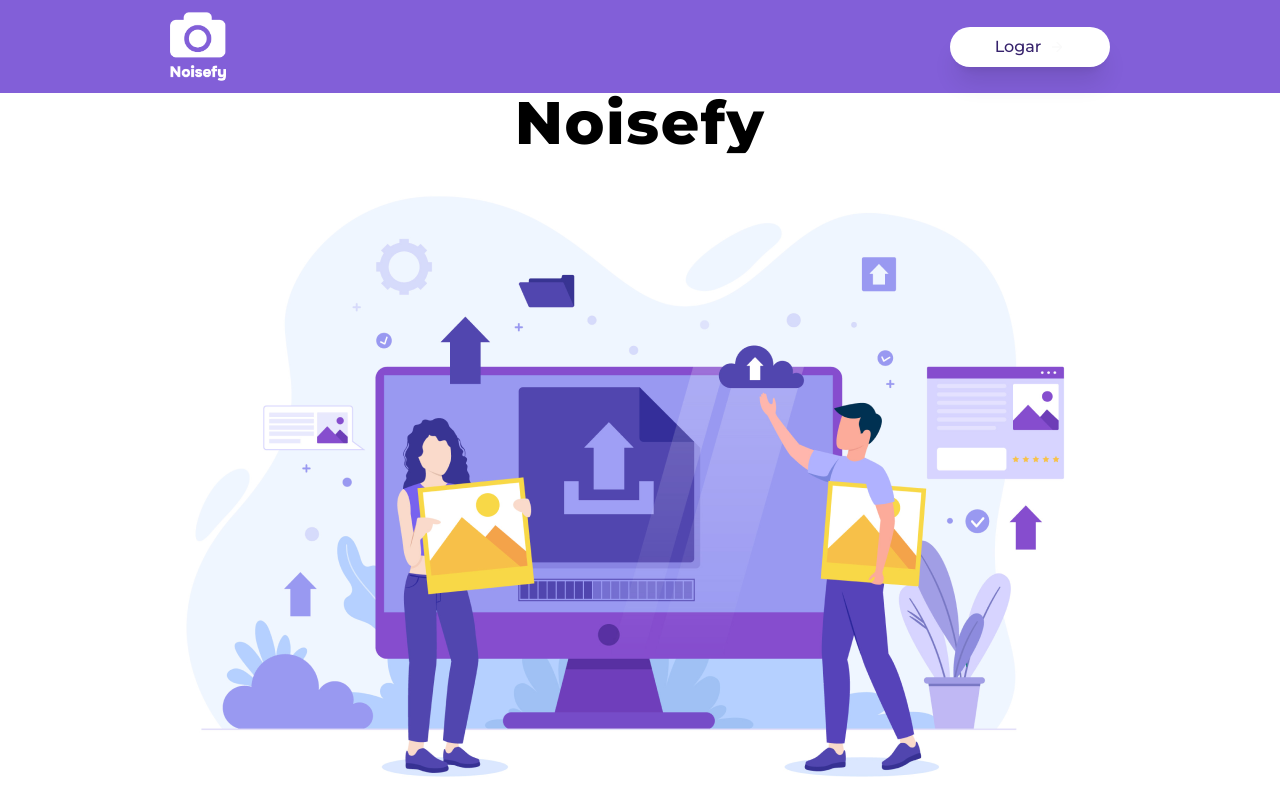
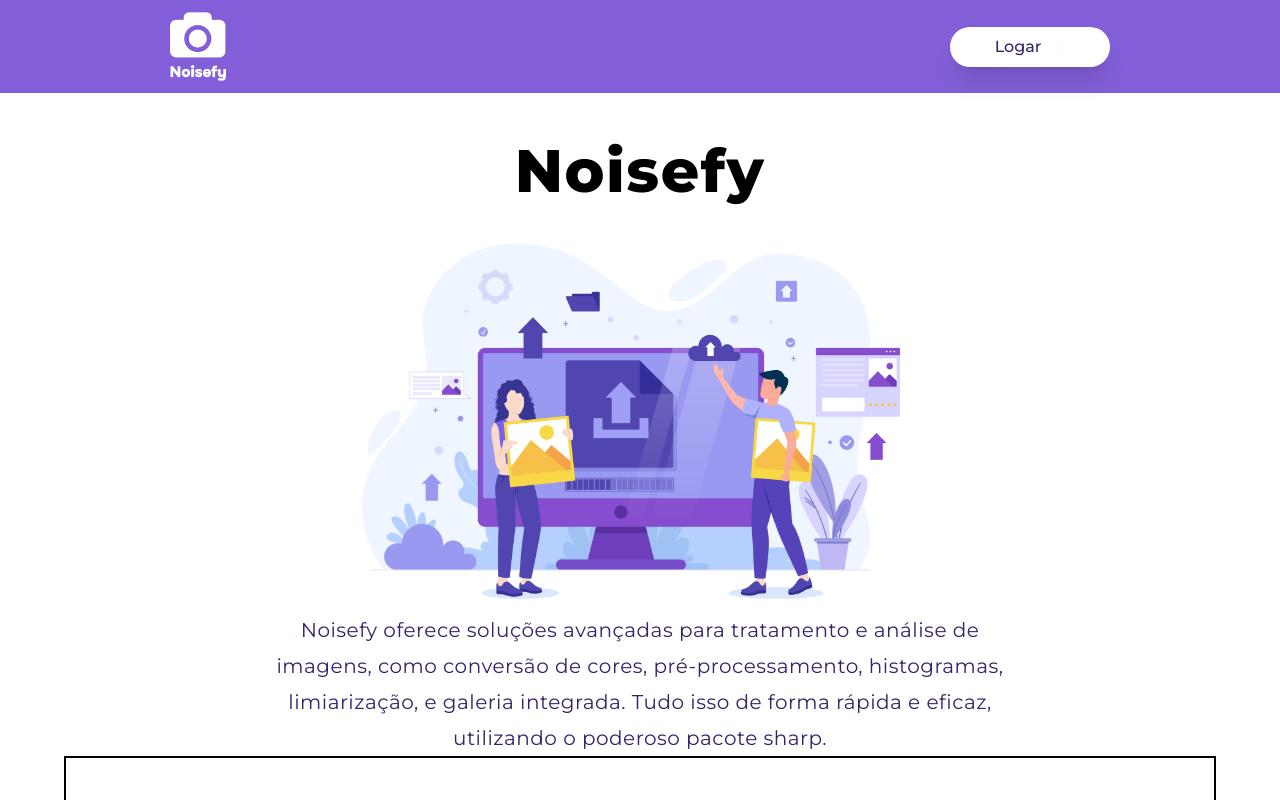
Before and after one commit to pedroestevaodev/noisefy, a Next.js app: page / in a window 1280 px wide. Shown: the top 800 px of the page. Built offline with nearby package versions, Linux system fonts and the light colour scheme; no server answers.

Commit message:
Hero finalizada

```diff
--- a/components/landing/Hero/index.tsx
+++ b/components/landing/Hero/index.tsx
@@ -6,9 +6,9 @@ import Link from "next/link";
 
 const Hero = () => {
     return (
-        <section className="flex justify-center flex-col items-center">
-            <h1 className="text-black text-center font-extrabold tracking-wide text-6xl">Noisefy</h1>
-            <img src="/imgs/img-hero.png" alt="Imagen Noisefy" className=""/>
+        <section className="flex justify-center flex-col items-center pt-12">
+            <h1 className="text-black text-center font-extrabold tracking-wide text-6xl pb-4">Noisefy</h1>
+            <img src="/imgs/img-hero.png" alt="Imagen Noisefy" className="w-2/4 h-auto"/>
             <p className="leading-9 tracking-wide max-w-screen-md text-xl text-center text-noisefy-900">Noisefy oferece soluções avançadas para tratamento e análise de imagens, como conversão de cores, pré-processamento, histogramas, limiarização, e galeria integrada. Tudo isso de forma rápida e eficaz, utilizando o poderoso pacote sharp.</p>
         </section>
     );
```
